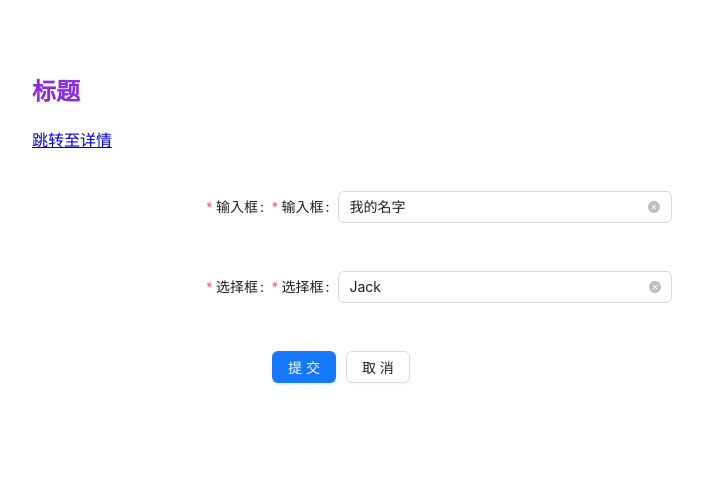
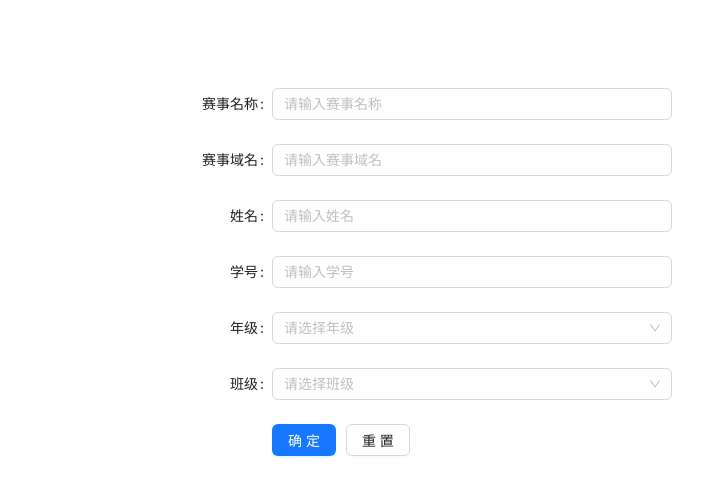
Before and after one commit to XHHZYQ/react-app-next, a Next.js app: page /form in a window 1280 px wide. Shown: the top 496 px of the page, without its empty margins (16-719 px from the left). Built offline with nearby package versions, Linux system fonts and the light colour scheme.

Commit message:
编写 form 组件

```diff
--- a/components/AForm/index.jsx
+++ b/components/AForm/index.jsx
@@ -1,18 +1,17 @@
-
+import { useEffect } from 'react';
 import { Button, Form } from 'antd';
-import { ASelect, AInput } from '../FormItem/index.js';
+import { ASelect, AInput, ARangePicker } from '../FormItem/index.js';
 import styles from './AForm.module.scss';
 
-const onValuesChange = (changedValues, allValues) => {
-  console.log('onValuesChange:', changedValues, allValues);
-};
+// const onValuesChange = (changedValues, allValues) => {
+//   console.log('onValuesChange:', changedValues, allValues);
+// };
+// const onFinishFailed = (errorInfo) => {
+//   console.log('Failed:', errorInfo);
+// };
 const onFinish = (values) => {
   console.log('Success:', values);
 };
-const onFinishFailed = (errorInfo) => {
-  console.log('Failed:', errorInfo);
-};
-
 
 /**
  * Form 组件
@@ -21,77 +20,79 @@ const AForm = (props) => {
   const {
     formList = [],
     initialValues = {},
+    formModel = {},
     layout = 'horizontal',
     size = 'middle',
     disabled = false,
     labelAlign = 'right',
+    labelCol = { span: 8 },
+    wrapperCol = { span: 16 },
+    maxWidth = { maxWidth: 600 },
     submitBtnText = '确定',
-    cancelBtnText = '取消'
+    cancelBtnText = '重置'
   } = props;
 
-  console.log('initialValues', initialValues);
+  const [form] = Form.useForm();
+
+  useEffect(() => {
+    form.setFieldsValue(formModel);
+    console.log('useEffect formModel', formModel);
+  });
+
+  // 重置表单
+  const resetSearch = () => {
+    form.resetFields();
+  };
+
   return (
     <div className={styles.formBox} style={{ marginBottom: '40px' }}>
-      {<Form
-        name="basic"
-        labelCol={{ span: 8 }}
-        wrapperCol={{ span: 16 }}
-        style={{ maxWidth: 600 }}
+      {
+        // initialValues = { initialValues }
+        // onFinishFailed = { onFinishFailed }
+        // autoComplete = "off"
+        // onValuesChange = { onValuesChange }
+        <Form
+          form={form}
+          labelCol={labelCol}
+          wrapperCol={wrapperCol}
+          style={maxWidth}
           layout={layout}
           size={size}
-        initialValues={initialValues}
           disabled={disabled}
           labelAlign={labelAlign}
-        onValuesChange={onValuesChange}
           onFinish={onFinish}
-        onFinishFailed={onFinishFailed}
-        autoComplete="off"
         >
-        {
-          formList.map((item, index) => {
-            if (item.inputType === 'select') {
-              return (
-                <Form.Item
-                  key={index}
-                  label={item.label}
-                  name={item.model}
-                  rules={item.rules}
-                >
-                  <ASelect {...item} />
-                </Form.Item>
-              );
-            } else if (item.inputType === 'input') {
-              return (
-                <Form.Item
-                  key={index}
-                  label={item.label}
-                  name={item.model}
-                  rules={item.rules}
-                >
-                  <AInput {...item} />
-                </Form.Item>
-              );
+          {formList.map((item, index) => {
+            if (item.inputType === 'input') {
+              // 输入框
+              return <AInput key={index} {...item} />;
+            } else if (item.inputType === 'select') {
+              // 选择框
+              return <ASelect key={index} {...item} />;
+            } else if (item.inputType === 'datePicker') {
+              // 日期选择
+              return <ADatePicker key={index} {...item} />;
+            } else if (item.inputType === 'rangePicker') {
+              // 日期范围选择
+              return <ARangePicker key={index} {...item} />;
             }
-
-          })
-        }
+          })}
 
           <Form.Item
             wrapperCol={{
-            offset: 8,
-            span: 16,
+              offset: labelCol.span,
+              span: wrapperCol.span
             }}
           >
             <Button type="primary" htmlType="submit">
               {submitBtnText}
             </Button>
-
-          <Button style={{ marginLeft: '10px' }}>
+            <Button onClick={resetSearch} style={{ marginLeft: '10px' }}>
               {cancelBtnText}
             </Button>
-
           </Form.Item>
-      </Form>}
+        </Form>
+      }
     </div>
   );
 };
--- a/pages/form/index.jsx
+++ b/pages/form/index.jsx
@@ -1,67 +1,155 @@
-
 import Link from 'next/link';
 import AForm from '../../components/AForm/index.jsx';
-import styles from './form.module.scss'
+import styles from './form.module.scss';
+import { useEffect, useState } from 'react';
 
-const formList = [
-  {
+const formModel = {
+  studentName: undefined,
+  sex: undefined,
+  number: undefined,
+  gradeId: undefined,
+  classId: undefined
+};
+
+const formItems = {
+  name: {
+    index: 0,
+    label: '赛事名称',
     inputType: 'input',
-    label: '输入框',
     model: 'name',
-    placeholder: '请输入。。',
-    rules: [
-      {
-        required: true,
-        message: '请输入姓名',
+    placeholder: '请输入赛事名称',
+    options: [],
+    handle: null,
+    slot: ''
   },
-    ]
+  doMain: {
+    index: 1,
+    label: '赛事域名',
+    inputType: 'input',
+    model: 'doMain',
+    placeholder: '请输入赛事域名',
+    options: [],
+    handle: null,
+    slot: ''
   },
-  {
+  studentName: {
+    label: '姓名',
+    inputType: 'input',
+    model: 'studentName',
+    placeholder: '请输入姓名',
+    options: [],
+    maxlength: 10,
+    handle: null,
+    isHidden: false
+  },
+  sex: {
+    label: '性别',
+    inputType: 'radioGroup',
+    model: 'sex',
+    placeholder: '请选择性别',
+    options: [
+      { label: '男', value: '1' },
+      { label: '女', value: '2' }
+    ],
+    handle: null,
+    isHidden: false
+  },
+  number: {
+    label: '学号',
+    inputType: 'input',
+    model: 'number',
+    placeholder: '请输入学号',
+    options: [],
+    handle: null,
+    isHidden: false
+  },
+  gradeId: {
+    label: '年级',
     inputType: 'select',
-    label: '选择框',
-    model: 'cityId',
-    placeholder: '请选择。。',
-    change: (value) => {
-      console.log(`selected ${value}`);
+    model: 'gradeId',
+    placeholder: '请选择年级',
+    options: [
+      { label: '一年级', value: '21' },
+      { label: '二年级', value: '2' },
+      { label: '三年级', value: '6' },
+      { label: '四年级', value: '4' }
+    ],
+    handle: null,
+    multiple: true,
+    collapseTagsTooltip: true,
+    multipleLimit: 0,
+    isHidden: false
   },
-    rules: [
-      {
-        required: true,
-        message: 'Please input your username!',
-      },
+  classId: {
+    label: '班级',
+    inputType: 'select',
+    model: 'classId',
+    placeholder: '请选择班级',
+    options: [
+      { label: '一班', value: '1' },
+      { label: '二班', value: '14' },
+      { label: '三班', value: '3' },
+      { label: '人家问题3班', value: '275' }
     ],
-    options: [
-      {
-        value: 'jack',
-        label: 'Jack',
-      },
-      {
-        value: 'lucy',
-        label: 'Lucy',
-      },
-      {
-        value: 'Yiminghe',
-        label: 'yiminghe',
-      },
-      {
-        value: 'disabled',
-        label: 'Disabled',
-        disabled: true,
-      },
-    ]
+    handle: null,
+    isHidden: false
   }
-]
+};
+const arr = Object.values(formItems);
+arr.sort((a, b) => a.index - b.index);
+const formList = arr;
+console.log('formList。。', formList);
 
-const MyForm = () => (
+const formRules = {
+  studentName: { required: true, message: '请输入姓名' },
+  sex: [{ required: true, message: '请选择性别' }],
+  number: { required: true, message: '请输入学号' },
+  gradeId: { required: false, message: '请选择年级' },
+  classId: { required: true, message: '请选择班级' }
+};
+
+const addParam = {
+  // requestFun: addStudent,
+  requestFun: () => {},
+  params: {},
+  beforeHandle: null,
+  resultHandle: null
+};
+const editParam = {
+  // requestFun: editStudent,
+  requestFun: () => { },
+  params: {},
+  beforeHandle: null,
+  resultHandle: null
+};
+const detailParam = {
+  // requestFun: studentDetail,
+  requestFun: () => { },
+  params: { id: '' },
+  initFetch: true,
+  resultHandle: (data) => {
+    return data;
+  }
+};
+
+const MyForm = () => {
+  // const [formList, setFormList] = useState([]);
+  // useEffect(() => {
+  // });
+
+  return (
     <div className={styles.formBox} style={{ marginBottom: '20px' }}>
-    <h3 className={styles.title}>标题</h3>
-    <Link href="/detail">跳转至详情</Link>
       <AForm
+        formModel={formModel}
+        initialValues={{}}
         formList={formList}
-      initialValues={{ name: '我的名字', cityId: 'jack' }}
-      submitBtnText="提交"
-      cancelBtnText="取消"
+        formRules={formRules}
+        addParam={addParam}
+        editParam={editParam}
+        detailParam={detailParam}
       />
     </div>
   );
+};
+
 export default MyForm;
--- a/pages/table/index.jsx
+++ b/pages/table/index.jsx
@@ -1,5 +1,5 @@
 import ATable, { getTableList } from "../../components/ATable";
-import { getCourseWareList } from "../../api/index.js";
+import { TeachingList } from "../../api/index.js";
 
 const searchParams = {
   lessonType: '1',
@@ -102,7 +102,7 @@ const columns = [
   }
 ];
 const listApi = {
-  requestFun: getCourseWareList,
+  requestFun: TeachingList,
   initFetch: true,
   resultKey: 'list',
   beforeSubmit: (params) => {
```
Also changed, not shown: api/index.js (+13 -2 lines). Lines whose indentation alone changed are shown as unchanged.
